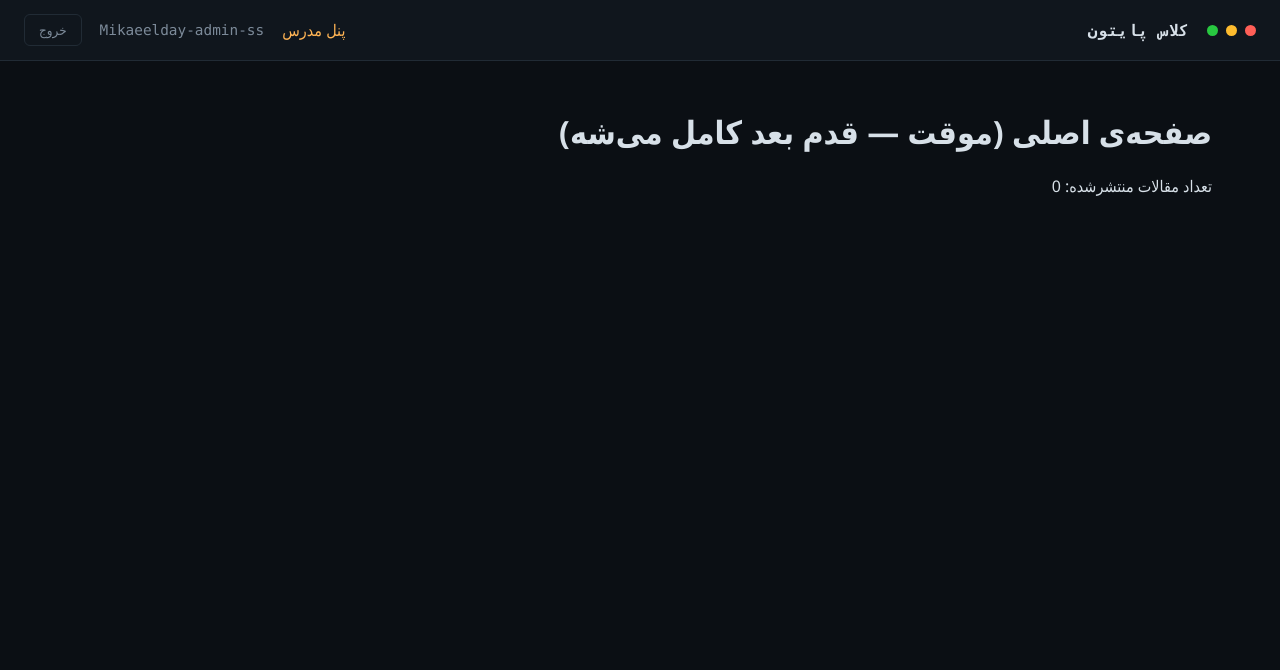
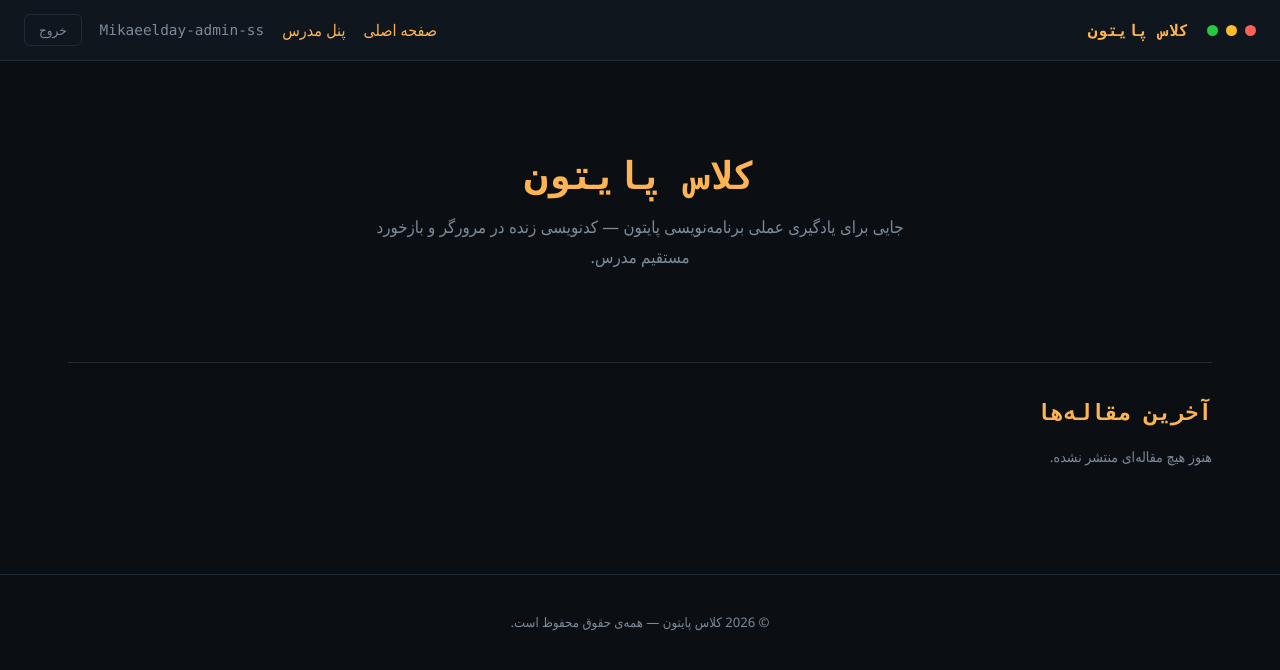
Before and after one commit to MikaeelDay/codeclass, a Django app: page / in a window 1280 px wide. Shown: the top 670 px of the page. Run offline with Django 5.2, Linux system fonts and the light colour scheme; a user stored in the database is signed in; data that the repository does not hold is empty.

Commit message:
Build public homepage with header nav, hero section, article list, and footer

```diff
--- a/core/static/core/style.css
+++ b/core/static/core/style.css
@@ -175,6 +175,68 @@ code {
     color: var(--text); padding: 8px 12px; font-family: var(--font-ui); font-size: .85rem;
 }
 
+/* ----- Hero ----- */
+.hero {
+    text-align: center;
+    padding: 64px 20px;
+    border-bottom: 1px solid var(--line);
+    margin-bottom: 36px;
+}
+.hero__title {
+    font-family: var(--font-mono);
+    font-size: 2.4rem;
+    color: var(--amber);
+    margin: 0 0 14px;
+}
+.hero__subtitle {
+    color: var(--text-dim);
+    font-size: 1.05rem;
+    max-width: 560px;
+    margin: 0 auto 26px;
+    line-height: 1.8;
+}
+
+/* ----- Articles ----- */
+.articles-section { margin-bottom: 40px; }
+.article-grid {
+    display: grid;
+    grid-template-columns: repeat(auto-fill, minmax(260px, 1fr));
+    gap: 18px;
+}
+.article-card {
+    background: var(--bg-panel);
+    border: 1px solid var(--line);
+    border-radius: 12px;
+    padding: 18px;
+}
+.article-card__title {
+    margin: 0 0 8px;
+    font-size: 1.05rem;
+}
+.article-card__title a { color: var(--text); }
+.article-card__title a:hover { color: var(--amber); }
+.article-card__meta {
+    color: var(--text-dim);
+    font-size: .78rem;
+    margin: 0 0 10px;
+}
+.article-card__summary {
+    color: var(--text-dim);
+    font-size: .88rem;
+    line-height: 1.7;
+    margin: 0;
+}
+
+/* ----- Footer ----- */
+.site-footer {
+    text-align: center;
+    padding: 24px;
+    color: var(--text-dim);
+    font-size: .82rem;
+    border-top: 1px solid var(--line);
+    margin-top: 40px;
+}
+
 /* ----- Responsive ----- */
 @media (max-width: 860px) {
     .editor-page { grid-template-columns: 1fr; }
--- a/core/templates/core/base.html
+++ b/core/templates/core/base.html
@@ -9,14 +9,16 @@
 </head>
 <body>
     <header class="topbar">
-        <div class="topbar__brand">
+        <a href="{% url 'home' %}" class="topbar__brand">
             <span class="dot dot--red"></span>
             <span class="dot dot--yellow"></span>
             <span class="dot dot--green"></span>
             <span class="topbar__title">کلاس&nbsp;پایتون</span>
-        </div>
+        </a>
+
+        <nav class="topbar__nav">
+            <a href="{% url 'home' %}">صفحه اصلی</a>
             {% if user.is_authenticated %}
-        <nav class="topbar__nav">
                 {% if user.is_staff %}
                     <a href="{% url 'instructor_overview' %}">پنل مدرس</a>
                 {% else %}
@@ -27,12 +29,18 @@
                     {% csrf_token %}
                     <button type="submit">خروج</button>
                 </form>
+            {% else %}
+                <a href="{% url 'login' %}" class="btn btn--small btn--primary">ورود</a>
+            {% endif %}
         </nav>
-        {% endif %}
     </header>
 
     <main class="page">
         {% block content %}{% endblock %}
     </main>
+
+    <footer class="site-footer">
+        <p>© {% now "Y" %} کلاس پایتون — همه‌ی حقوق محفوظ است.</p>
+    </footer>
 </body>
 </html>
--- a/core/templates/core/home.html
+++ b/core/templates/core/home.html
@@ -1,9 +1,37 @@
 {% extends "core/base.html" %}
 {% block title %}کلاس پایتون{% endblock %}
 {% block content %}
-<h1>صفحه‌ی اصلی (موقت — قدم بعد کامل می‌شه)</h1>
-<p>تعداد مقالات منتشرشده: {{ articles.count }}</p>
-{% if not user.is_authenticated %}
-<a href="{% url 'login' %}">ورود</a>
-{% endif %}
+
+<section class="hero">
+    <h1 class="hero__title">کلاس پایتون</h1>
+    <p class="hero__subtitle">جایی برای یادگیری عملی برنامه‌نویسی پایتون — کدنویسی زنده در مرورگر و بازخورد مستقیم مدرس.</p>
+    {% if not user.is_authenticated %}
+    <a href="{% url 'login' %}" class="btn btn--accent">ورود به کلاس</a>
+    {% endif %}
+</section>
+
+<section class="articles-section">
+    <h2 class="page-heading">آخرین مقاله‌ها</h2>
+
+    {% if articles %}
+    <div class="article-grid">
+        {% for article in articles %}
+        <article class="article-card">
+            <h3 class="article-card__title">
+                <a href="#">{{ article.title }}</a>
+            </h3>
+            <p class="article-card__meta">
+                {{ article.author.username|default:"ناشناس" }} — {{ article.created_at|date:"Y-m-d" }}
+            </p>
+            {% if article.summary %}
+            <p class="article-card__summary">{{ article.summary }}</p>
+            {% endif %}
+        </article>
+        {% endfor %}
+    </div>
+    {% else %}
+    <p class="sidebar__empty">هنوز هیچ مقاله‌ای منتشر نشده.</p>
+    {% endif %}
+</section>
+
 {% endblock %}
```
Lines whose indentation alone changed are shown as unchanged.
